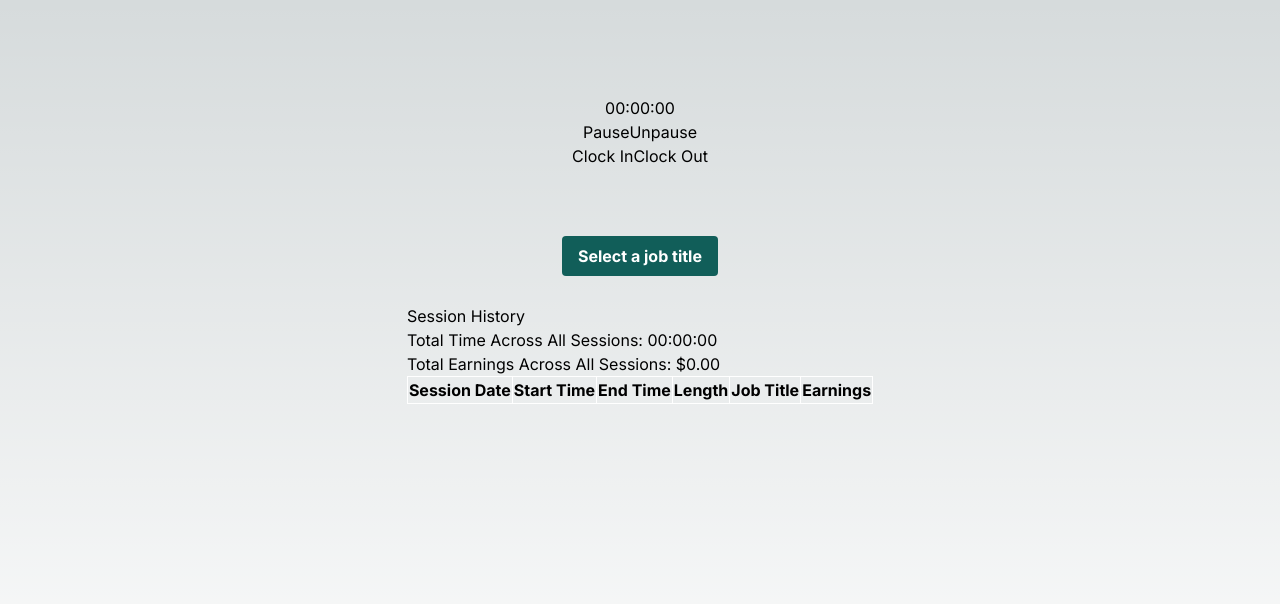
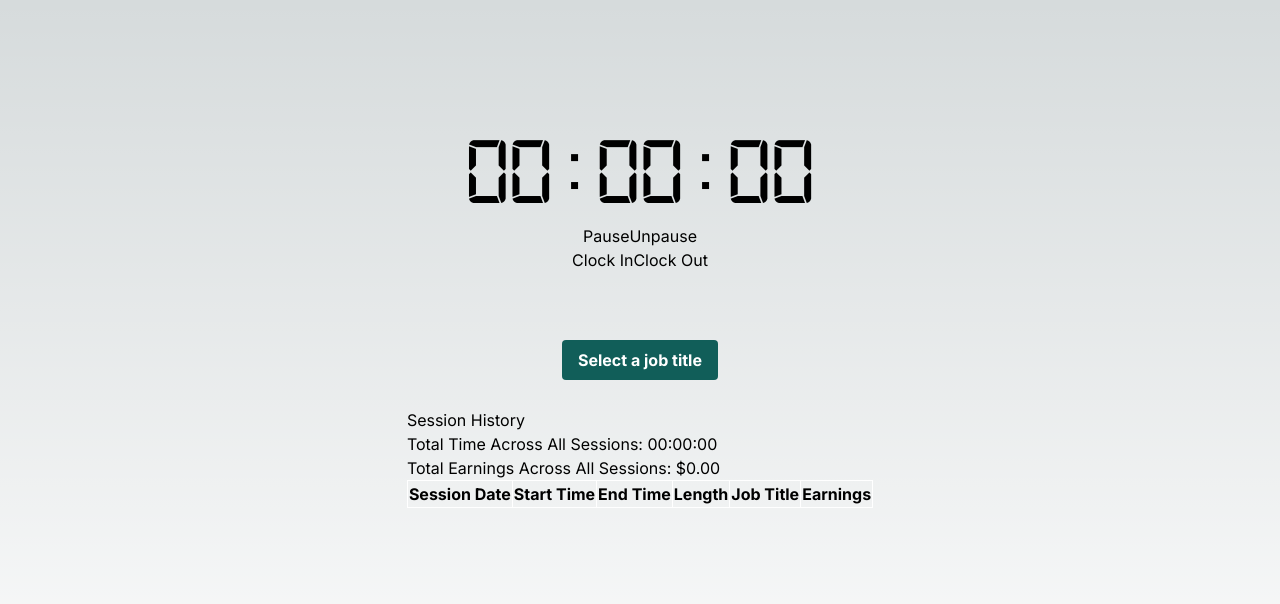
Before and after one commit to thatblockhead/clock-in, a Next.js app: page / in a window 1280 px wide. Shown: the top 604 px of the page. Built offline with nearby package versions, Linux system fonts and the light colour scheme.

Commit message:
style timer

```diff
--- a/app/globals.css
+++ b/app/globals.css
@@ -15,6 +15,14 @@
     --background-end-rgb: 0, 0, 0;
   }
 }
+
+@font-face {
+  font-family: 'Digital';
+  src: url('../public/digital-7\ \(mono\).ttf') format('truetype');
+  font-weight: normal;
+  font-style: normal;
+}
+
 
 body {
   color: rgb(var(--foreground-rgb));
--- a/components/TimerDisplay.tsx
+++ b/components/TimerDisplay.tsx
@@ -11,5 +11,9 @@ export default function TimerDisplay({ time }: TimerDisplayProps) {
         .toString()
         .padStart(2, "0")}:${seconds.toString().padStart(2, "0")}`;
 
-    return <h1>{formattedTime}</h1>;
+    return (
+        <h1 className="text-8xl font-[Digital] p-4">
+            {formattedTime}
+        </h1>
+    );
 }
```
Also changed, not shown: public/digital-7 (mono).ttf (added).
